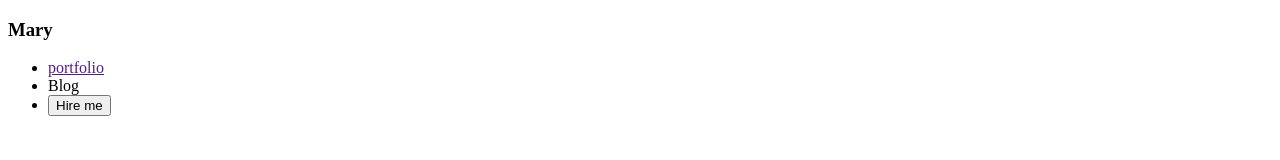
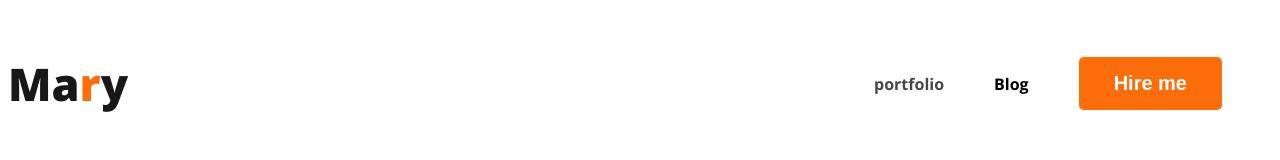
Before and after one commit to Mabrur-khalid/webdeveloper-portfolio, a plain HTML site: page index.html in a window 1280 px wide. Drawn offline with nearby package versions, Linux system fonts and the light colour scheme.

Commit message:
added nav

```diff
--- a/index.html
+++ b/index.html
@@ -4,15 +4,19 @@
     <meta charset="UTF-8">
     <meta name="viewport" content="width=device-width, initial-scale=1.0">
     <title>Web developer portfolio</title>
+    <link rel="preconnect" href="https://fonts.googleapis.com">
+<link rel="preconnect" href="https://fonts.gstatic.com" crossorigin>
+<link href="https://fonts.googleapis.com/css2?family=Open+Sans:ital,wght@0,700;0,800;1,400&display=swap" rel="stylesheet">
+    <link rel="stylesheet" href="styles/portfolio.css">
 </head>
 <body>
     <header>
         <nav>
-            <h3>Mary</h3>
+            <h3 class="nav-title"></h3class> Ma<span class="text-primary">r</span>y</h3>
             <ul>
                 <li><a href="">portfolio</a></li>
                 <li><a href=""></a>Blog</li>
-                <li><button>Hire me</button></li>
+                <li><button class="btn-primary">Hire me</button></li>
             </ul>
         </nav>
 
--- /dev/null
+++ b/styles/portfolio.css
@@ -0,0 +1,47 @@
+/* common shared styles */
+body{
+    font-family: 'Open Sans', sans-serif;
+}
+.text-primary{
+
+    color:#FD6E0A;
+}
+.btn-primary{
+    border-radius: 5px;
+    background: #FD6E0A;
+    border: 0;
+    color: white;
+    font-size: 20px;
+    font-weight: 700;
+    padding: 15px 35px;
+
+}
+
+
+/* Nav related styles */
+nav{
+    display: flex;
+    justify-content: space-between;
+    align-items: center;
+}
+.nav-title{
+    color: var(--dark-01, #181818);
+
+font-size: 45px;
+font-style: normal;
+font-weight: 800;
+
+}
+
+nav > ul{
+    display: flex;
+    align-items: center;
+}
+nav li{
+    list-style: none;
+    margin-right: 50px;
+}
+nav a{
+    text-decoration: none;
+    color: rgba(71, 71, 71, 1);
+}
```
